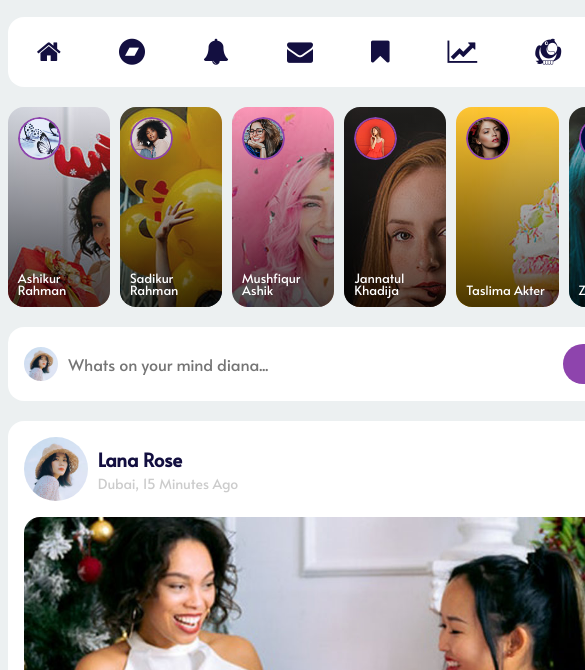
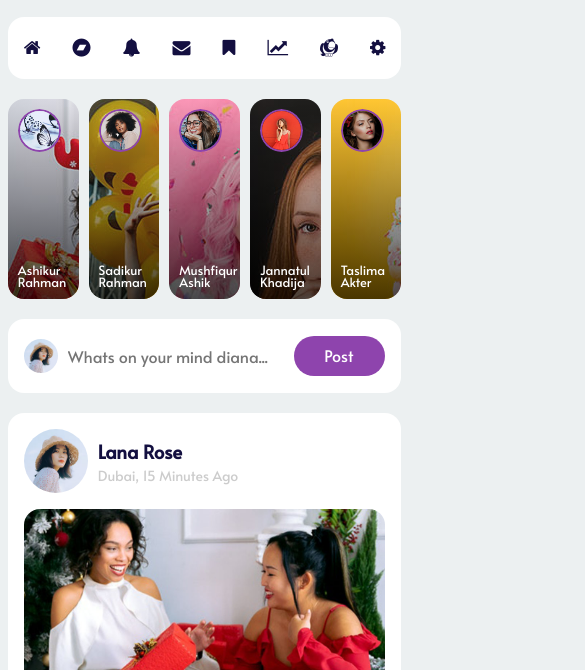
Before and after one commit to ashikurrahmanbd/socio, a plain HTML site: page index.html in a window 390 px wide. Shown: the part 174-844 px from the top of the page, 585 px wide, since content can reach past the window. Drawn offline with Linux system fonts and the light colour scheme.

Commit message:
responsive updated

```diff
--- a/assets/css/responsive.css
+++ b/assets/css/responsive.css
@@ -23,9 +23,13 @@
   }
   .app-navigation {
     display: flex;
+    justify-content: space-around;
   }
   .app-navigation .link {
     width: max-content;
+  }
+  .app-navigation .link i {
+    font-size: 25px;
   }
   .app-navigation .link span {
     display: none;
@@ -35,3 +39,18 @@
     display: none;
   }
 }
+
+/* mobile */
+@media (max-width: 580px) {
+  .search-bar {
+    display: none;
+  }
+
+  .app-navigation .link i {
+    font-size: 18px;
+    padding: 10px 12px;
+  }
+  .story-board .story:nth-child(6) {
+    display: none;
+  }
+}
```
